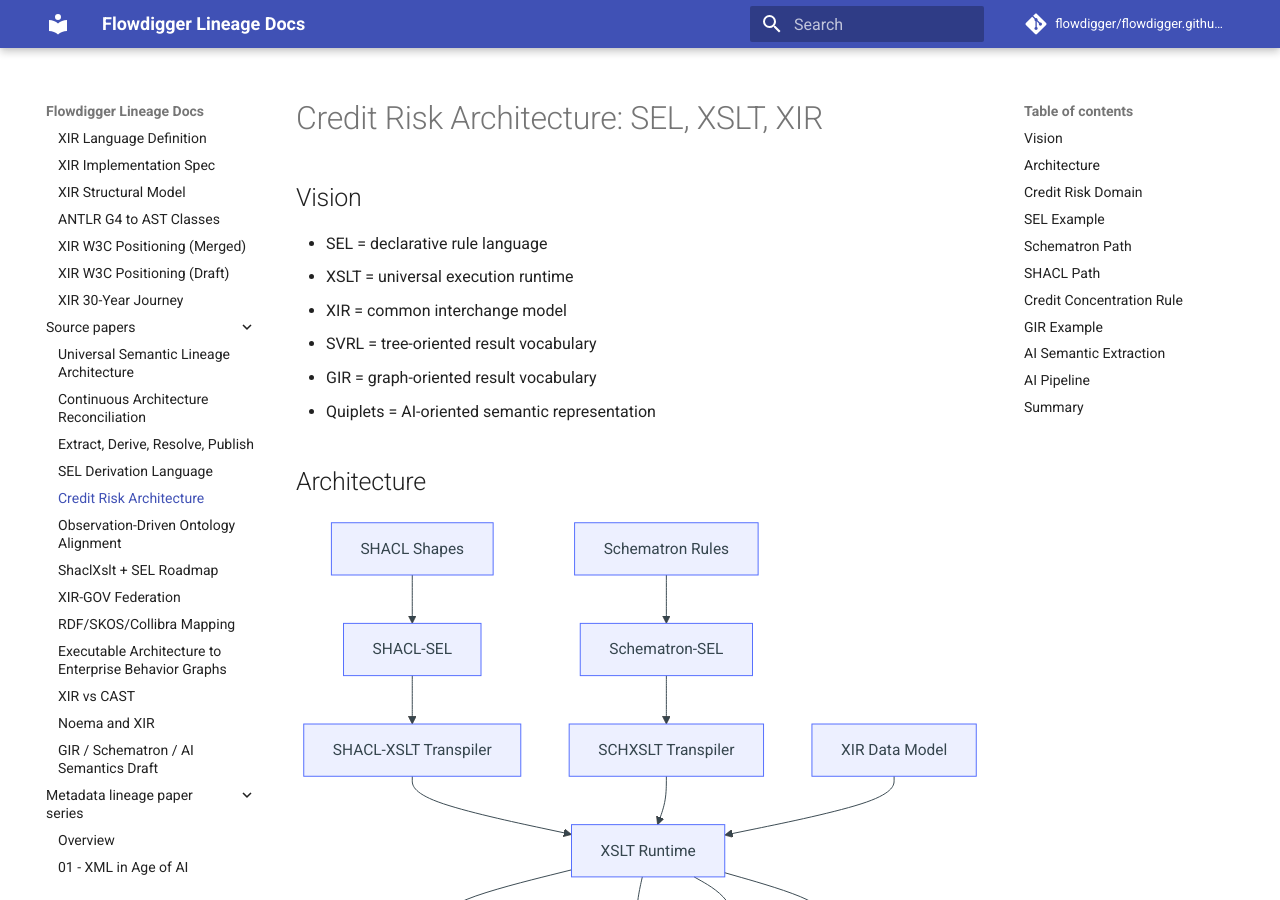
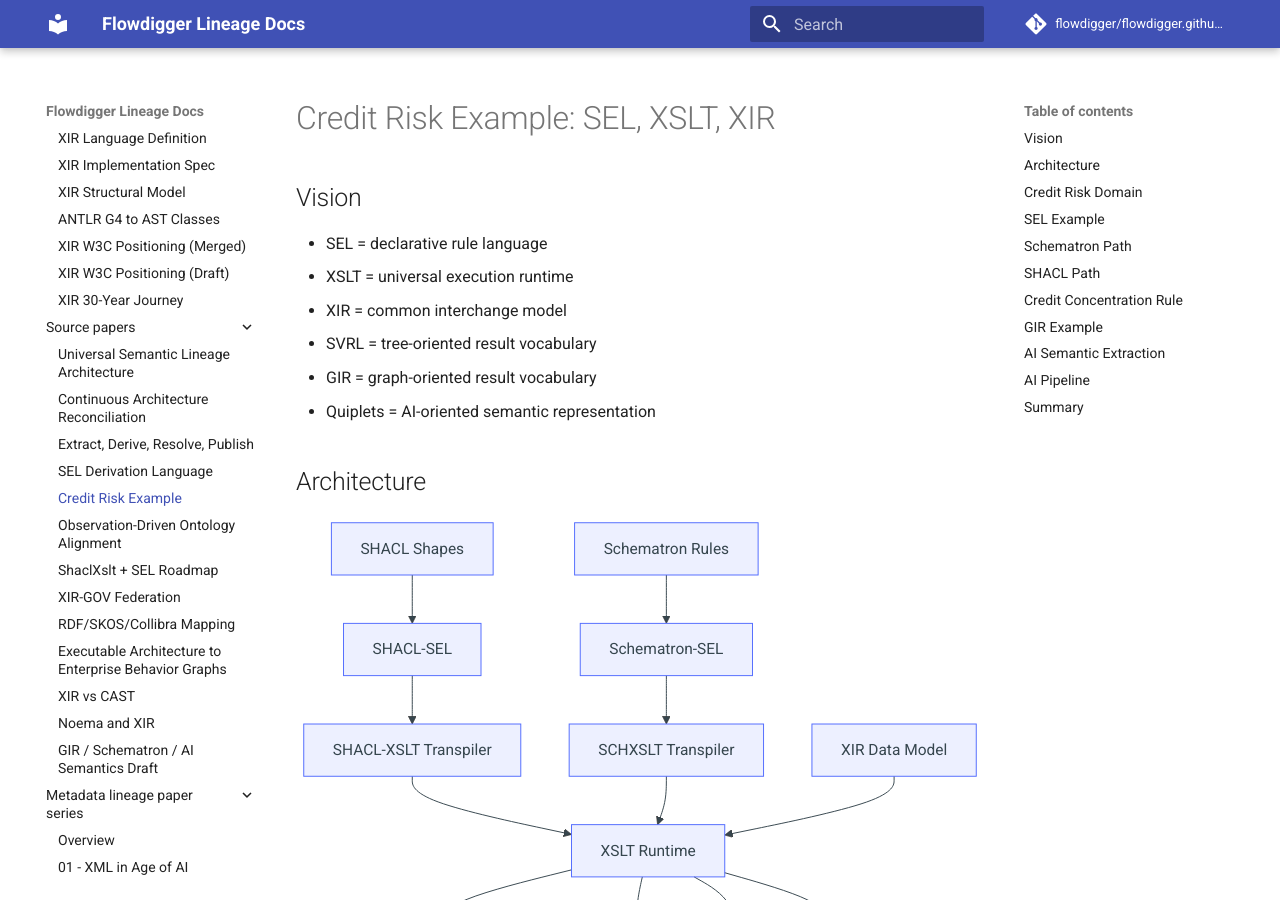
Before and after one commit to flowdigger/flowdigger.github.io, an MkDocs documentation site: the page built from docs/Credit_Risk_SEL_XSLT_XIR_Architecture.md, in a window 1280 px wide and 900 px high. Built offline with MkDocs 1.6.1 and Material for MkDocs 9.7.7, drawn with Linux system fonts in a browser that asks for light colours; comment, search, counter and statistics services are not loaded.

Commit message:
removed Credit Risk Architecture

```diff
--- a/docs/Credit_Risk_SEL_XSLT_XIR_Architecture.md
+++ b/docs/Credit_Risk_SEL_XSLT_XIR_Architecture.md
@@ -1,4 +1,4 @@
-# Credit Risk Architecture: SEL, XSLT, XIR
+# Credit Risk Example: SEL, XSLT, XIR
 
 ## Vision
 
--- a/mkdocs.yml
+++ b/mkdocs.yml
@@ -68,7 +68,7 @@ nav:
           - Continuous Architecture Reconciliation: continuous-architecture-reconcilliation.md
           - Extract, Derive, Resolve, Publish: Extract-Derive-Resolve-Publish-Paper.md
           - SEL Derivation Language: SEL-Derivation-Language.md
-          - Credit Risk Architecture: Credit_Risk_SEL_XSLT_XIR_Architecture.md
+          - Credit Risk Example: Credit_Risk_SEL_XSLT_XIR_Architecture.md
           - Observation-Driven Ontology Alignment: Observation-Driven_Ontology_Alignment.md
           - ShaclXslt + SEL Roadmap: ShaclXsltSel-Roadmap.md
           - XIR-GOV Federation: XIR-GOV-Evidence-Oriented-Enterprise-Knowledge-Graph-Federation.md
```
